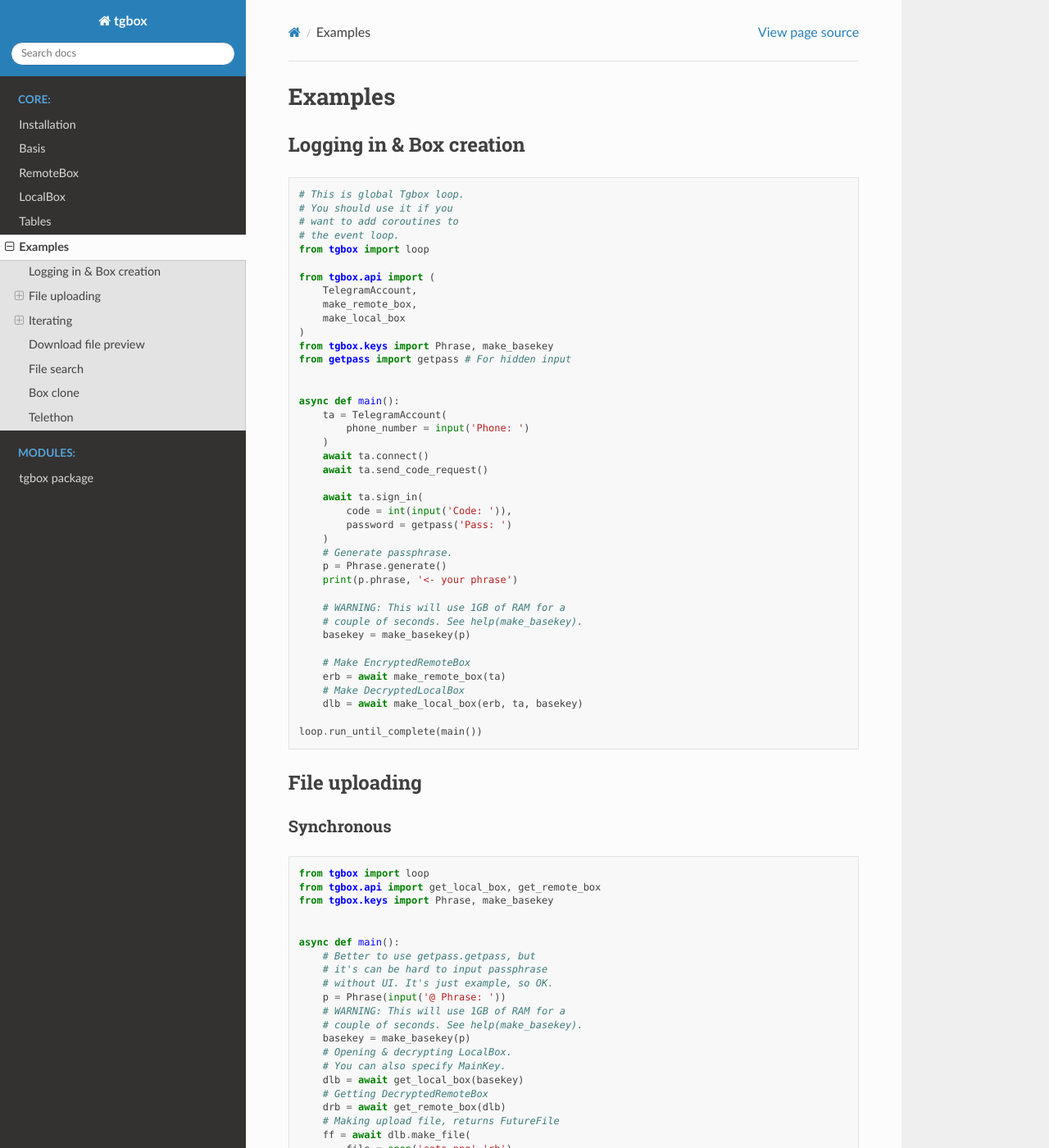
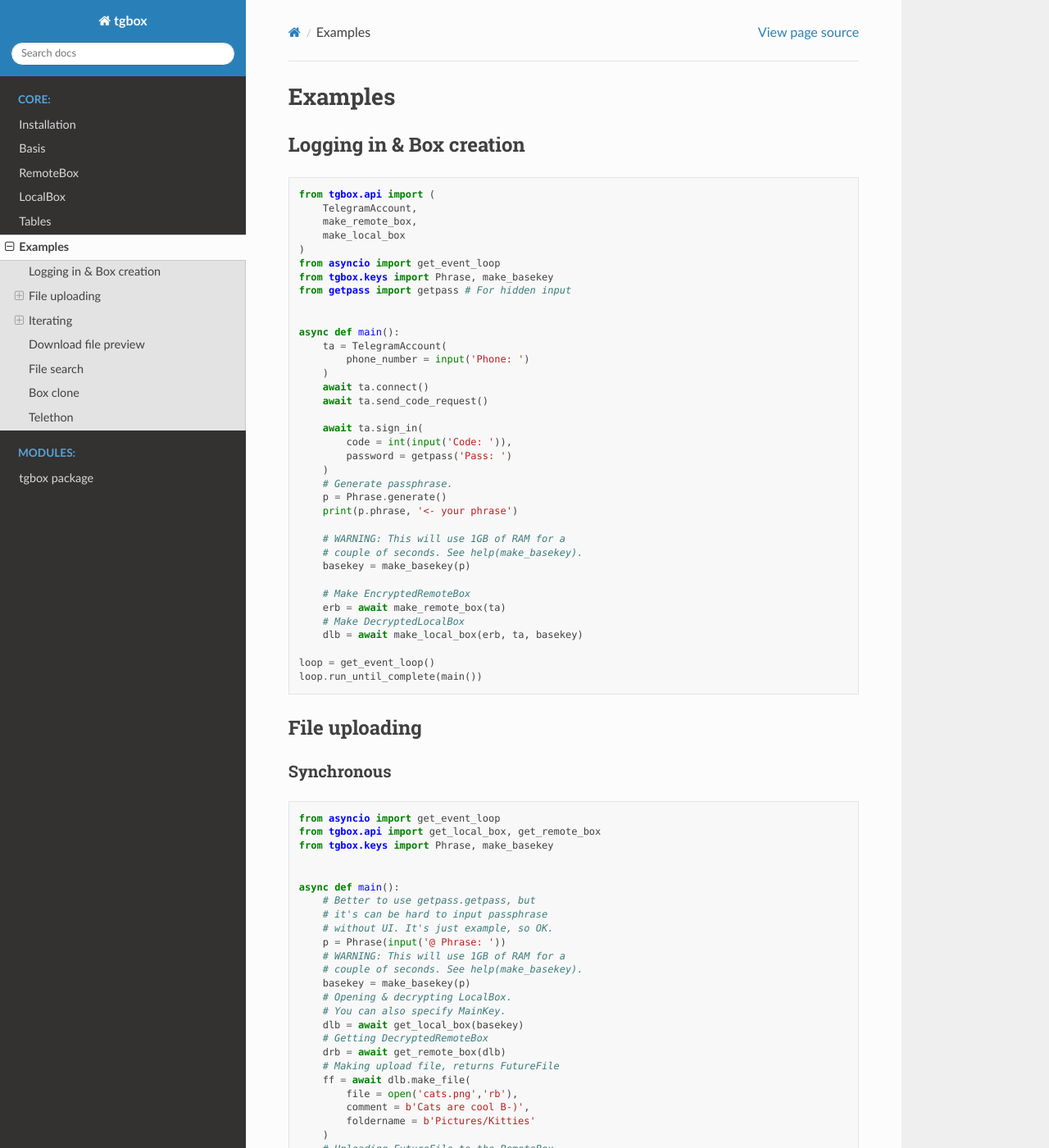
Before and after one commit to NonProjects/tgbox, a Sphinx documentation site: the page built from docs/examples.rst, in a window 1280 px wide and 1400 px high. Shown: the whole window at 82% size. Built offline with Sphinx 7.4.7 and the Read the Docs theme 2.0.0, drawn with Linux system fonts in a browser that asks for light colours; some of the changed text lies outside the part shown.

Commit message:
Get event loop, not set it: - tgbox.loop, - uvloop

```diff
--- a/README.rst
+++ b/README.rst
@@ -82,4 +82,3 @@ Third party & thanks to
 - `Filetype <https://github.com/h2non/filetype.py>`_ (`MIT <https://github.com/h2non/filetype.py/blob/master/LICENSE>`_)
 - `Cryptg <https://github.com/cher-nov/cryptg>`_ (`LICENSE <https://github.com/cher-nov/cryptg/blob/master/LICENSE.txt>`_)
 - `Pycryptodome <https://github.com/Legrandin/pycryptodome>`_ (`LICENSE <https://github.com/Legrandin/pycryptodome/blob/master/LICENSE.rst>`_)
-- `Uvloop <https://github.com/MagicStack/uvloop>`_ (`LICENSE <https://github.com/MagicStack/uvloop/blob/master/LICENSE-APACHE>`_)
--- a/docs/examples.rst
+++ b/docs/examples.rst
@@ -6,17 +6,12 @@ Logging in & Box creation
 
 .. code-block:: python
 
-        # This is global Tgbox loop.
-        # You should use it if you
-        # want to add coroutines to
-        # the event loop.
-        from tgbox import loop
-
         from tgbox.api import (
             TelegramAccount,
             make_remote_box,
             make_local_box
         )
+        from asyncio import get_event_loop
         from tgbox.keys import Phrase, make_basekey
         from getpass import getpass # For hidden input
 
@@ -45,6 +40,7 @@ Logging in & Box creation
             # Make DecryptedLocalBox
             dlb = await make_local_box(erb, ta, basekey)
 
+        loop = get_event_loop()
         loop.run_until_complete(main())
 
 
@@ -56,7 +52,7 @@ Synchronous
 
 .. code-block:: python
 
-        from tgbox import loop
+        from asyncio import get_event_loop
         from tgbox.api import get_local_box, get_remote_box
         from tgbox.keys import Phrase, make_basekey
 
@@ -93,6 +89,7 @@ Synchronous
             # Download it back.
             await drbfi.download()
 
+        loop = get_event_loop()
         loop.run_until_complete(main())
 
 .. note::
@@ -103,8 +100,6 @@ Asynchronous
 
 .. code-block:: python
 
-        # We use gather() here, but
-        # there is also tgbox.loop.create_task
         from asyncio import gather
 
         ... # some code omitted
@@ -207,12 +202,11 @@ Box clone
 
 .. code-block:: python
 
-    from tgbox import loop
-
     from tgbox.api import (
         TelegramAccount,
         get_remote_box
     )
+    from asyncio import get_event_loop
     from tgbox.keys import make_basekey
     from getpass import getpass
 
@@ -258,6 +252,7 @@ Box clone
         # Clone and retreive DecryptedLocalBox
         dlb = await drb.clone(basekey)
 
+    loop = get_event_loop()
     loop.run_until_complete(main())
 
 
--- a/docs/installation.rst
+++ b/docs/installation.rst
@@ -8,10 +8,6 @@ PyPI (pip)
 
    python3 -m pip install tgbox # Pure Python (very slow)
    python3 -m pip install tgbox[fast] # With C libraries
-
-   # Additionally, install uvloop. Linux only.
-   python3 -m pip install tgbox[uvloop]
-
 
 Clone from GitHub
 -----------------
--- a/setup.py
+++ b/setup.py
@@ -32,8 +32,7 @@ setup(
             'pycryptodome==3.12.0',
             'cryptg==0.2.post4',
             'regex==2021.11.10'
-        ],
-        'uvloop': ['uvloop==0.16.0'],
+        ]
     },
     classifiers = [
         'Development Status :: 4 - Beta',
@@ -43,7 +42,6 @@ setup(
         'Topic :: Software Development :: Libraries :: Python Modules',
         'Topic :: System :: Archiving :: Backup',
         'License :: OSI Approved :: GNU General Public License v2 (GPLv2)',
-        'Programming Language :: Python :: 3',
         'Programming Language :: Python :: 3.7',
         'Programming Language :: Python :: 3.8',
         'Programming Language :: Python :: 3.9'
```
Also changed, not shown: tgbox/__init__.py (+5 -24 lines), 2 other files.
